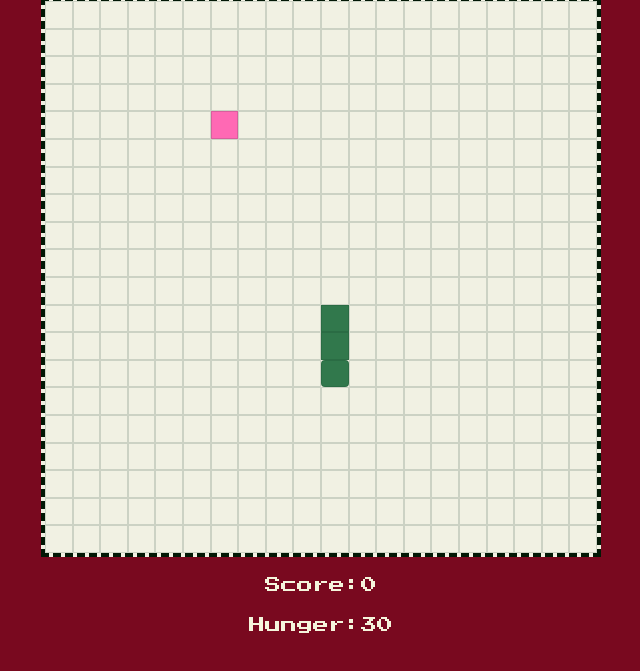
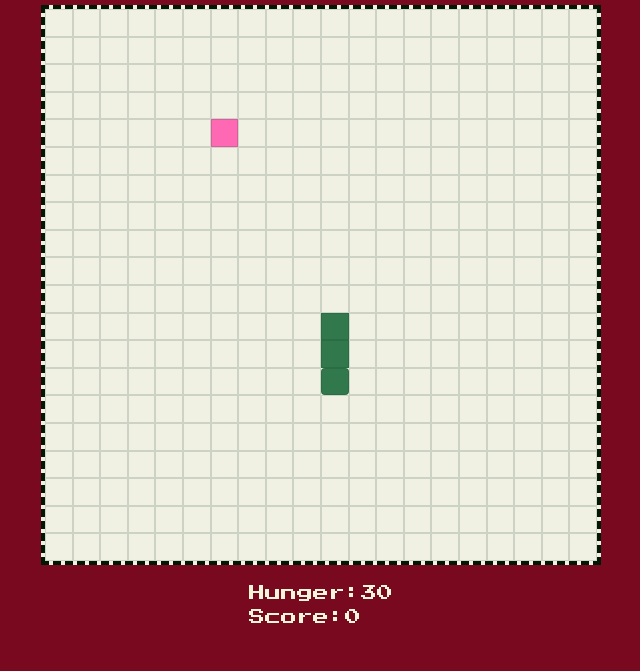
Before and after one commit to pswu11/snake-game, a website built with Vite: page index.html in a window 1280 px wide. Both pictures are taken after a click on the button "Start game". Shown: the part 109-780 px from the top of the page, without its empty margins (319-959 px from the left). Built offline with nearby package versions, Linux system fonts and the light colour scheme.

Commit message:
style and comment

```diff
--- a/src/main.ts
+++ b/src/main.ts
@@ -26,7 +26,7 @@
 export let currentHunger = initHunger
 export let currentScore = initScore
 
-// Function: create start button
+// create start button
 function addStartScene(): HTMLElement {
   const startBtn = document.createElement("button")
   startBtn.id = "start-btn"
@@ -43,7 +43,7 @@
   return startBtn
 }
 
-// Function: create board
+// create board
 function createBoard() {
   // create new board
   const board = document.createElement("div")
@@ -63,7 +63,7 @@
   return board
 }
 
-// Function: add score board
+// add score board
 function createScoreBoard() {
   const scoreBoard = document.createElement("div")
   const text = document.createElement("div")
@@ -75,18 +75,10 @@
   score.textContent = currentScore.toString()
   scoreBoard.appendChild(text)
   scoreBoard.appendChild(score)
-  app.appendChild(scoreBoard)
+  return scoreBoard
 }
 
-// Function: update score
-function updateScore() {
-  const scoreElement = document.getElementById(
-    "score-board-score"
-  ) as HTMLElement
-  scoreElement.textContent = currentScore.toString()
-}
-
-// Function: create hunger meter
+// create hunger meter
 function createHungerMeter() {
   const hungerMeter = document.createElement("div")
   const text = document.createElement("div")
@@ -98,10 +90,31 @@
   score.textContent = currentHunger.toString()
   hungerMeter.appendChild(text)
   hungerMeter.appendChild(score)
-  app.appendChild(hungerMeter)
+  return hungerMeter
 }
 
-// Function: update hunger
+// wrap the game info panel
+function createInfoPanel() {
+  const panel = document.createElement("div")
+  panel.id = "gameInfoPanel"
+  app.appendChild(panel)
+  const hungerEl = createHungerMeter()
+  const scoreEl = createScoreBoard()
+  panel.appendChild(hungerEl)
+  panel.appendChild(scoreEl)
+
+}
+
+// update score
+function updateScore() {
+  const scoreElement = document.getElementById(
+    "score-board-score"
+  ) as HTMLElement
+  scoreElement.textContent = currentScore.toString()
+}
+
+
+// update hunger
 function updateHunger() {
   const hungerElement = document.getElementById(
     "hunger-meter-score"
@@ -109,7 +122,7 @@
   hungerElement.textContent = currentHunger.toString()
 }
 
-// Function: draw a snake
+// draw a snake
 function drawSnake(board: HTMLElement) {
   const cubes = [...board.children]
   cubes.forEach((cube) => {
@@ -127,7 +140,7 @@
   })
 }
 
-// Function: draw an apple
+// draw an apple
 function drawApple() {
   // remove existing apple
   const oldApple = document.querySelector(".apple-cube")
@@ -143,12 +156,11 @@
   // remove key controls and switch to false
   document.removeEventListener("keydown", activateSnake)
   isGameActive = false
-  // show gameover message
   const gameoverMsg = createGameEndMsg()
   gameoverMsg.showModal()
 }
 
-// Function: Reset
+// reset: remove all the previous elements and values
 function resetGame() {
   // clear any existing board, score, and popup
   document.querySelector(".board")?.remove()
@@ -164,7 +176,7 @@
   currentDirection = result[1]
 }
 
-// Function: move the snake
+// move snake for one step
 function moveSnake(direction: Direction) {
   const [XcurrentHead, YcurrentHead] = snake[0]
   const [dX, dY] = directionalChange[direction]
@@ -257,14 +269,12 @@
 function initGame() {
   board = createBoard()
   drawSnake(board)
-  createScoreBoard()
-  createHungerMeter()
+  createInfoPanel()
   drawApple()
-  console.log("check init:", snake, apple)
   document.addEventListener("keydown", activateSnake)
 }
 
-// Function: Gameover Popup
+// Gameover Popup
 function createGameEndMsg() {
   const endMsg = document.createElement("dialog")
   const text = document.createElement("p")
--- a/src/style.css
+++ b/src/style.css
@@ -72,5 +72,6 @@
 }
 
 button {
-  padding: 2px 12px;
+  padding: 4px 12px;
+  border: 2px solid rgb(2, 24, 5);
 }
```
